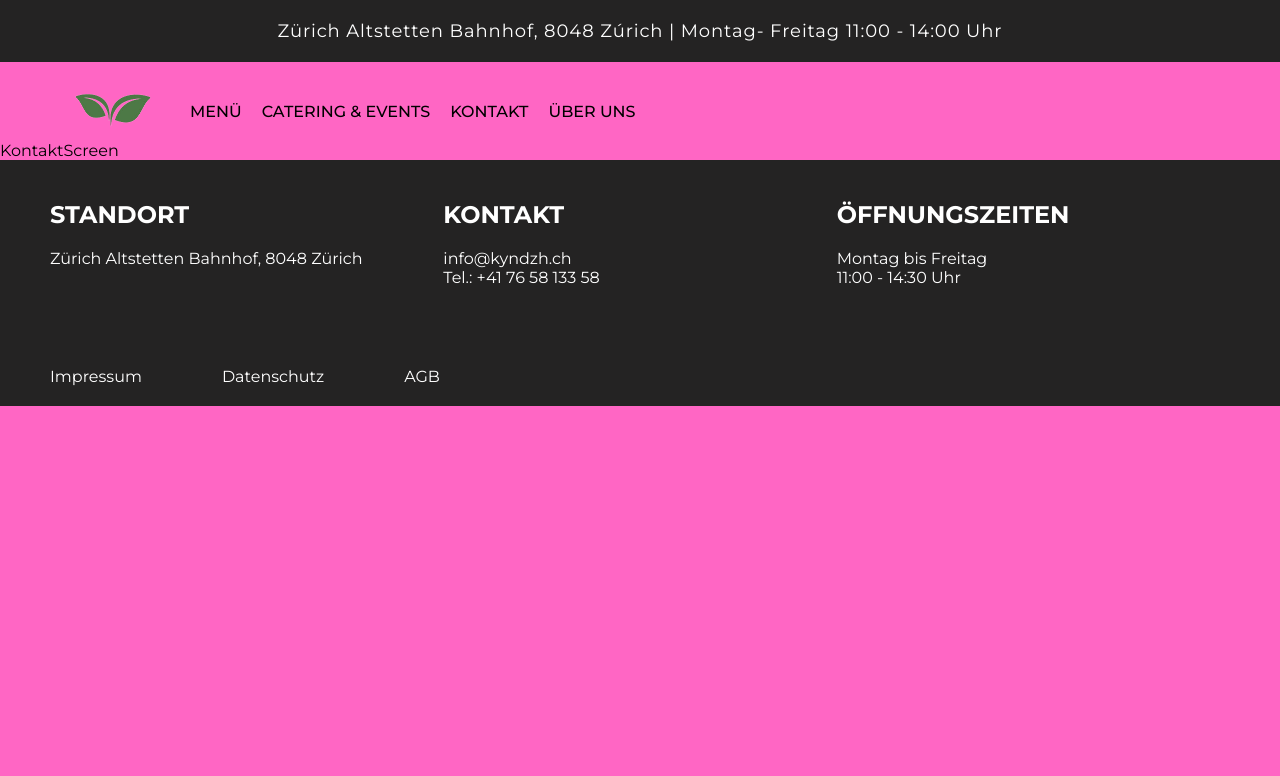
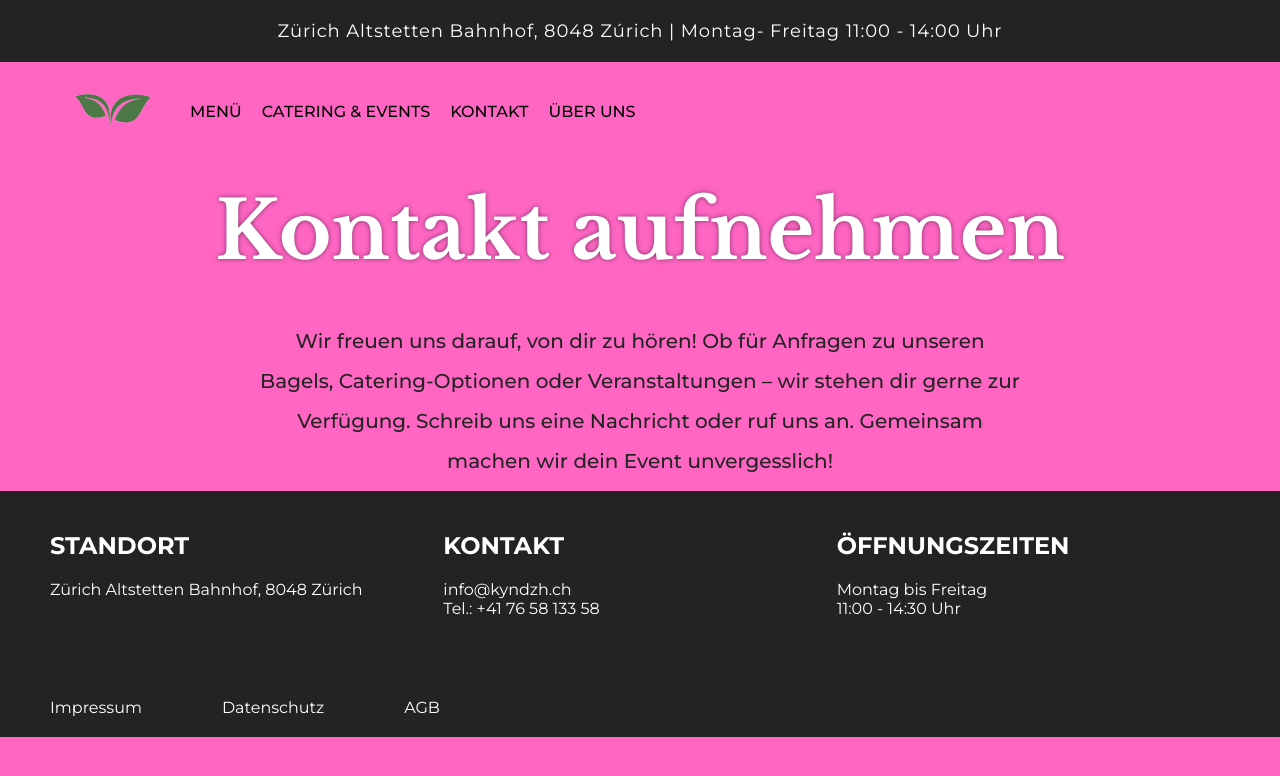
Before and after one commit to HeyTiina/kynd, a React (Create React App) app: page /KontaktScreen in a window 1280 px wide. Shown: the top 776 px of the page. Built offline with nearby package versions, Linux system fonts and the light colour scheme.

Commit message:
title-kontakt style done

```diff
--- /dev/null
+++ b/src/kontaktScreen/KontaktScreen.css
@@ -0,0 +1,22 @@
+.title-kontakt {
+  text-align: center;
+  font-family: "Libre Baskerville", serif;
+  margin: 0 60px;
+}
+
+.title-kontakt h1 {
+  text-shadow: 0px 0px 5px rgba(0, 0, 0, 0.5);
+  font-size: 80px;
+  color: white;
+  margin: 40px 0;
+}
+
+.title-kontakt p {
+  margin: 10px 200px;
+  line-height: 2;
+  color: #242323;
+  font-family: "Montserrat", sans-serif;
+  text-align: center;
+  font-size: 20px;
+  font-weight: 500;
+}
--- a/src/kontaktScreen/KontaktScreen.js
+++ b/src/kontaktScreen/KontaktScreen.js
@@ -1,9 +1,20 @@
 import React from 'react'
+import "./KontaktScreen.css";
 
 const KontaktScreen = () => {
   return (
-    <div>KontaktScreen</div>
-  )
+    <section className="KontaktScreen">
+      <div className="title-kontakt">
+        <h1>Kontakt aufnehmen</h1>
+        <p>
+          Wir freuen uns darauf, von dir zu hören! Ob für Anfragen zu unseren
+          Bagels, Catering-Optionen oder Veranstaltungen – wir stehen dir gerne
+          zur Verfügung. Schreib uns eine Nachricht oder ruf uns an. Gemeinsam
+          machen wir dein Event unvergesslich!
+        </p>
+      </div>
+    </section>
+  );
 }
 
 export default KontaktScreen
```
Also changed, not shown: src/kontaktScreen/Formular.js (added, +14 -0 lines), src/kontaktScreen/Formular.css (added).
